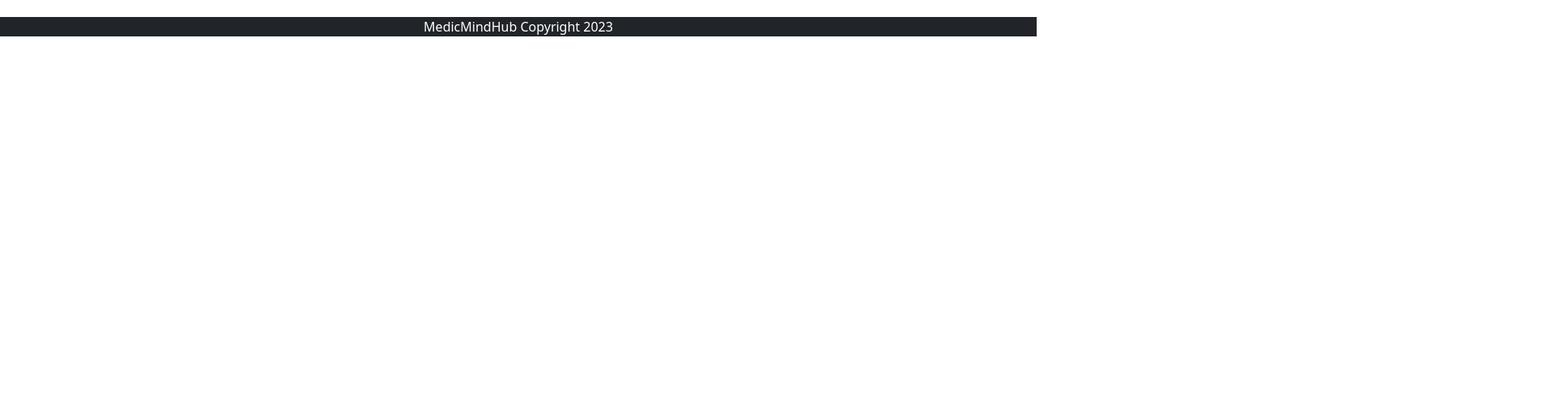
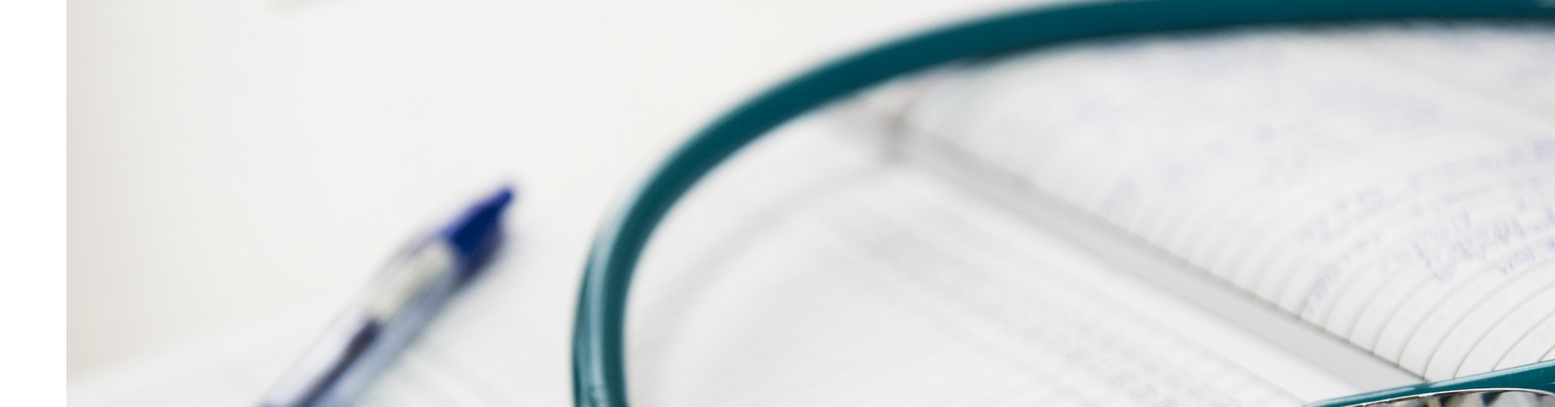
Before and after one commit to Coding-MS/practice-repo, a plain HTML site: page equipment.html in a window 1280 px wide. Shown: the part 113-616 px from the top of the page at 81% size, 1920 px wide, since content can reach past the window. Drawn offline with nearby package versions, Linux system fonts and the light colour scheme.

Commit message:
Image added to equipment page

```diff
--- a/equipment.html
+++ b/equipment.html
@@ -20,6 +20,17 @@
         <a href="doctors.html">Doctors</a>
     </nav>
 
+    <section class="container">
+        <div class="row vh-100">
+            <div class="col-10">
+                <img src="assets/images/pexels-pixabay-40568.jpg" alt="the ol' heart listener">
+            </div>
+        </div>
+    </section>
+
+
+
+
     <!--Javascript of Bootstrap-->
     <script src="https://cdn.jsdelivr.net/npm/bootstrap@5.1.3/dist/js/bootstrap.bundle.min.js" integrity="sha384-ka7Sk0Gln4gmtz2MlQnikT1wXgYsOg+OMhuP+IlRH9sENBO0LRn5q+8nbTov4+1p" crossorigin="anonymous"></script>
 </body>
```
Also changed, not shown: assets/images/pexels-pixabay-40568.jpg (added). Lines whose indentation alone changed are shown as unchanged.
